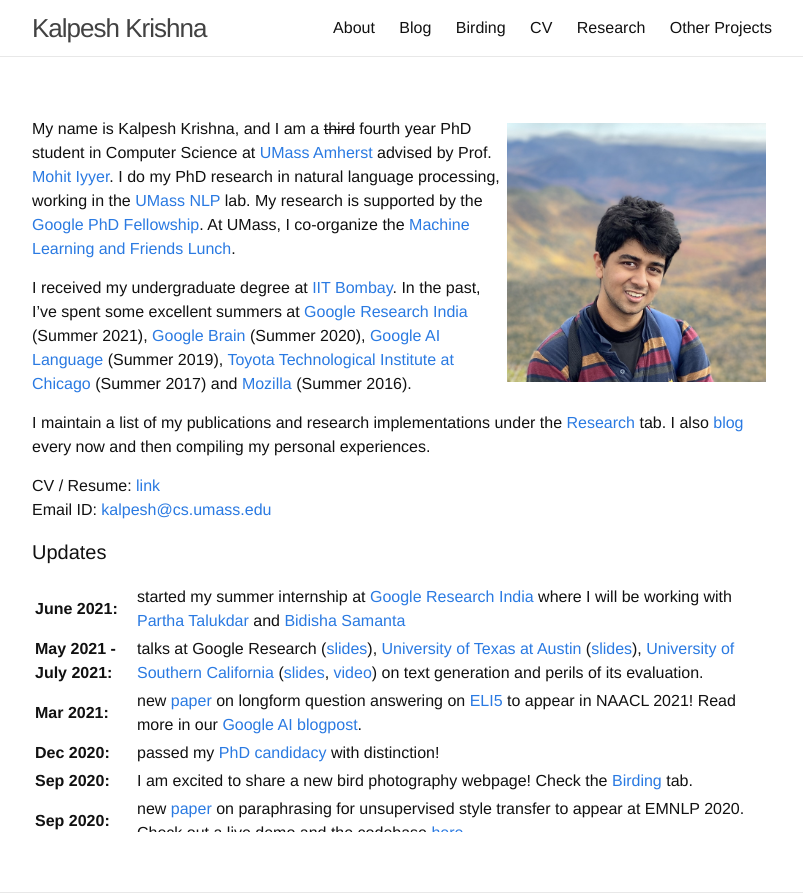
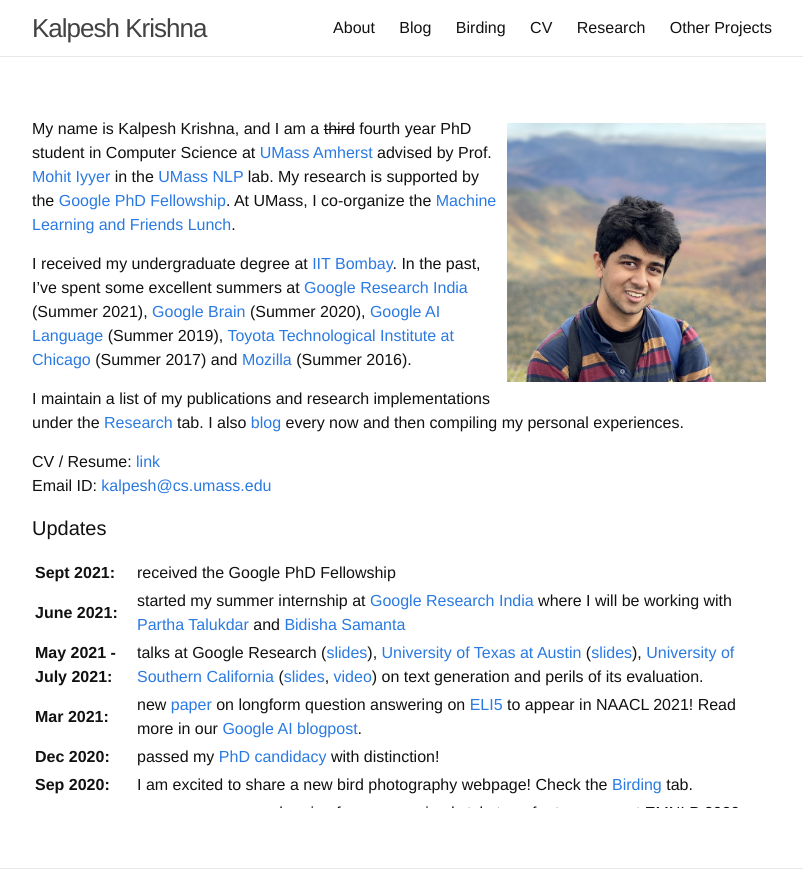
Before and after one commit to martiansideofthemoon/martiansideofthemoon.github.io, a Jekyll site: the page built from index.md, in a window 1280 px wide, cut to the strip 0-895 px from the top of the page. Shown: the whole strip, without its empty margins (238-1041 px from the left). Built offline with Jekyll 4.4.1, drawn with Linux system fonts in a browser that asks for light colours; comment, search, counter and statistics services are not loaded.

Commit message:
Update index.md

```diff
--- a/index.md
+++ b/index.md
@@ -5,7 +5,7 @@ layout: page
 
 <img style="float: right; width: 35%; padding: 6px;" src=" {{ site.url }}/assets/IMG_1403.jpg">
 
-My name is Kalpesh Krishna, and I am a ~~third~~ fourth year PhD student in Computer Science at [UMass Amherst](http://cs.umass.edu/) advised by Prof. [Mohit Iyyer](https://people.cs.umass.edu/~miyyer/). I do my PhD research in natural language processing, working in the [UMass NLP](http://nlp.cs.umass.edu/) lab. My research is supported by the [Google PhD Fellowship](https://research.google/outreach/phd-fellowship/). At UMass, I co-organize the [Machine Learning and Friends Lunch](https://umass-mlfl.github.io/).
+My name is Kalpesh Krishna, and I am a ~~third~~ fourth year PhD student in Computer Science at [UMass Amherst](http://cs.umass.edu/) advised by Prof. [Mohit Iyyer](https://people.cs.umass.edu/~miyyer/) in the [UMass NLP](http://nlp.cs.umass.edu/) lab. My research is supported by the [Google PhD Fellowship](https://research.google/outreach/phd-fellowship/). At UMass, I co-organize the [Machine Learning and Friends Lunch](https://umass-mlfl.github.io/).
 
 I received my undergraduate degree at [IIT Bombay](http://iitb.ac.in). In the past, I've spent some excellent summers at [Google Research India](https://research.google/locations/india/) (Summer 2021), [Google Brain](https://research.google/teams/brain) (Summer 2020), [Google AI Language](https://ai.google/research/teams/language/) (Summer 2019), [Toyota Technological Institute at Chicago](https://www.ttic.edu/) (Summer 2017) and [Mozilla](https://www.mozilla.org/en-US/) (Summer 2016).
 
@@ -20,6 +20,7 @@ Email ID: [kalpesh@cs.umass.edu](mailto:kalpesh@cs.umass.edu)
 <table>
 <col width="100px">
 <col width="630px">
+<tr><td><b>Sept 2021:</b></td><td>received the Google PhD Fellowship </td></tr>
 <tr><td><b>June 2021:</b></td><td>started my summer internship at <a href="https://research.google/locations/india/">Google Research India</a> where I will be working with <a href="http://talukdar.net/">Partha Talukdar</a> and <a href="https://sites.google.com/view/bidisha-samanta/">Bidisha Samanta</a></td></tr>
 <tr><td><b>May 2021 - July 2021:</b></td><td>talks at Google Research (<a href="https://docs.google.com/presentation/d/1kkl0fGbhEqWnUDkcSbFsDWIKnojlR_HFiCvhAhXW2Uk/edit?usp=sharing">slides</a>), <a href="https://sites.google.com/view/utnlpsummerseminar/home">University of Texas at Austin</a> (<a href="https://docs.google.com/presentation/d/1eAV7Sn8KtT095YabkYtdcRKbWOUwwfmHazbQCjCTqSM/edit?usp=sharing">slides</a>), <a href="https://nlg.isi.edu/nl-seminar/">University of Southern California</a> (<a href="https://docs.google.com/presentation/d/11kg2-h7asnAvnTe4PPUPup4H8W0XpCmqbcsx_AATKlI/edit?usp=sharing">slides</a>, <a href="https://youtu.be/bv95xMBZO_U">video</a>) on text generation and perils of its evaluation.</td></tr>
 <tr><td><b>Mar 2021:</b></td><td>new <a href="https://arxiv.org/abs/2103.06332">paper</a> on longform question answering on <a href="https://arxiv.org/abs/1907.09190">ELI5</a> to appear in NAACL 2021! Read more in our <a href="https://ai.googleblog.com/2021/03/progress-and-challenges-in-long-form.html">Google AI blogpost</a>.</td></tr>
```
